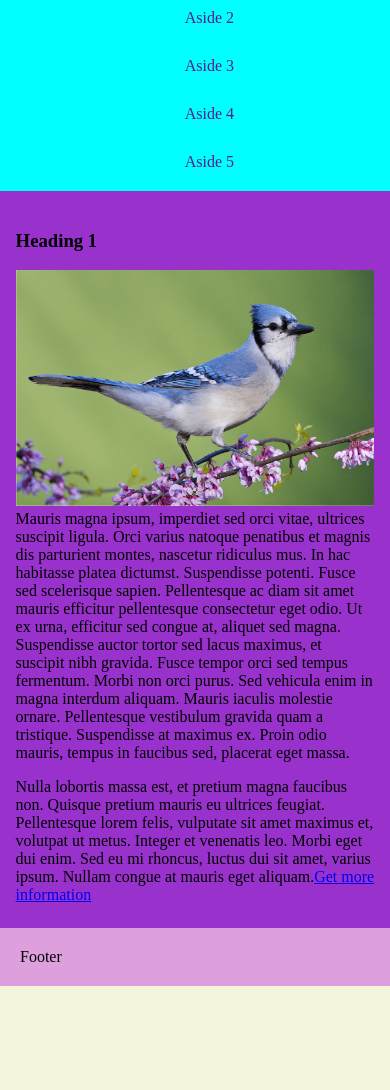
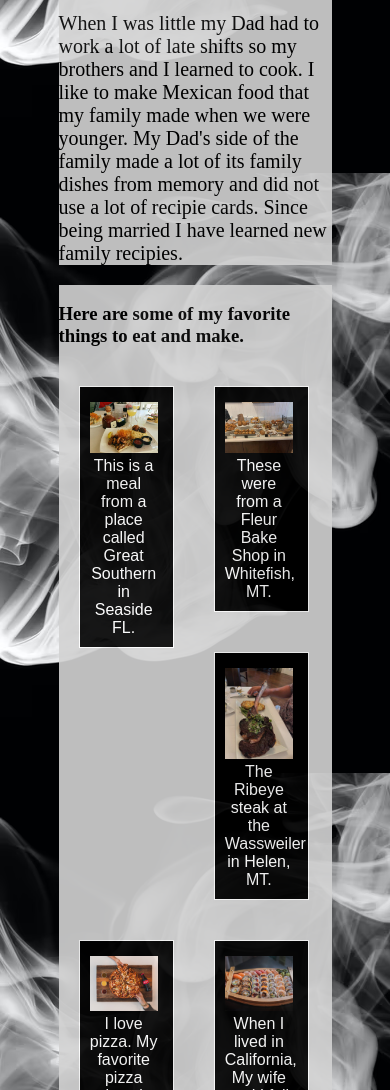
Before and after one commit to patricktnavarro/patricktnavarro.github.io, a website: page finalproject/food.html in a window 390 px wide. Shown: the part 427-1517 px from the top of the page. Before the commit the page ends 1413 px from the top, so only its background shows below. Drawn offline with nearby package versions, Linux system fonts and the light colour scheme.

Commit message:
Add files via upload

```diff
--- a/finalproject/food.css
+++ b/finalproject/food.css
@@ -1,24 +1,20 @@
 body {
   margin: 0;
   padding: 0;
-}
-
-#wrap {
-  width: 70%;
-  margin: 0 auto;
+  background-image:url(smoke.jpg);
 }
 
 header {
-  background-color: blue;
-  padding: 30px;
-  text-align: center;
-  color: white;
+  background-color: lightgrey;
+  opacity: 0.9;
+  font-size: 20px;
 }
-
 nav {
-  background-color: red;
+  background-color: lightgrey;
+  opacity: 0.9;
   padding: 19px;
   text-align: center;
+  border-style: solid;
 }
 
 nav li {
@@ -30,125 +26,58 @@ nav ul {
 }
 
 nav a {
-  color: white;
+  font-size: 35px;
+  color: black;
   text-decoration: none;
   padding: 20px;
 }
 
-nav a:hover {
-  background-color: maroon;
+section {
+  background-color: lightgrey;
+  opacity: 0.9;
 }
 
-section {
-  background-color: aqua;
+body#spring {
+  background-color: green;
+}
+#wrap {
+  width: 70%;
+  margin: 0 auto;
+}
+
+body#spring article
+{
+  background-color: lightgreen;
+}
+
+#spring figcaption {
+
+}
+article {
+
   overflow: auto;
 }
 
-aside {
-  width: 28%;
-  float:left;
-  /*padding: 4%;*/
+figure {
+  background-color: black;
+  width: 25%;
+  text-align: center;
+  padding: 15px 15px 10px 10px;
+  border: 1px solid white;
+  float: left;
+  margin: 20px;
 }
 
-aside li {
-  list-style-type: none;
-  margin: 10px 0;
-}
-
-aside ul {
-  margin: 0;
-  padding: 0;
-}
-
-aside a {
-  padding: 10px 0 10px 30px;
-  text-decoration: none;
-  display: inline-block;
+Figure img {
   width: 100%;
 }
 
-aside a:hover {
-  background-color: blue;
+figcaption {
   color: white;
-}
-
-article {
-  width: 64%;
-  background-color: darkorchid;
-  float: right;
-  padding: 0 4% 2% 4%;
+  font-family: Arial, sans-serif;
 }
 
 footer {
-  background-color: plum;
-  padding: 20px;
+  font-size: 20px;
+  color: white;
 }
-
-.bird {
-  width: 30%;
-  float: right;
-  margin: 0 0 20px 20px;
-}
-
-@media only screen and (max-width:600px) {
-
- body {
-   background-color: beige;
- }
-
- #wrap {
-   width: 100%;
- }
-
- nav {
-   padding:0;
- }
-
-nav a {
-  display: block;
-  width: 100%;
-  padding: 20px 0;
-}
-
-nav li, nav ul {
-  margin:0;
-  padding:0;
-}
-
-aside, article {
-  width: 92%;
-  float:none;
-}
-
-aside a {
-  text-align: center;
-}
-
-aside ul {
-  margin:0;
-}
-
-article {
-  padding-top: 20px;
-}
-
-.bird {
-  width: 100%;
-  margin: 0px;
-  float: none;
-}
-
-}
-
-@media only screen and (min-width:601px) and (max-width:980px) {
-#wrap {
-  width: 85%;
-}
-
-nav li {
-  display: block;
-}
-.bird {
-  width: 50%;
-}
-}
--- a/finalproject/food.html
+++ b/finalproject/food.html
@@ -4,18 +4,13 @@
     <meta charset="utf-8">
     <title>Food</title>
     <link rel="stylesheet" href="reveal.css">
-    <link href="Food.css" rel="stylesheet" type="text/css">
+    <link href="food.css" rel="stylesheet" type="text/css">
     <script type="text/javascript" src="http://code.jquery.com/jquery-1.6.min.js"></script>
 		<script type="text/javascript" src="jquery.reveal.js"></script>
-    <!-- Global site tag (gtag.js) - Google Analytics -->
 
   </head>
   <body>
-    <div id="wrap" data-in="">
-    <header>
-      Header
-    </header>
-
+    <div id="wrap">
       <nav>
         <ul>
           <li><a href="thingsilove.html">Home</a></li>
@@ -25,25 +20,46 @@
           <li><a href="food.html">Food</a></li>
         </ul>
       </nav>
+    <header>
+      <h1>This page is dedicated to my love of food.</h1>
+      <p>When I was little my Dad had to work a lot of late shifts so my brothers and I learned to cook. I like to make Mexican food that my family made when we were younger. My Dad's side of the family made a lot of its family dishes from memory and did not use a lot of recipie cards. Since being married I have learned new family recipies.</p>
+    </header>
 
     <section>
-      <aside>
+      <article>
+        <h1>Here are some of my favorite things to eat and make.</h1>
+          <article>
+            <figure>
+              <img src="gritsayaya.jpg">
+              <figcaption>This is a meal from a place called Great Southern in Seaside FL.</figcaption>
+            </figure>
 
-        <ul>
-          <li><a href="">Aside 1</a></li>
-          <li><a href="">Aside 2</a></li>
-          <li><a href="">Aside 3</a></li>
-          <li><a href="">Aside 4</a></li>
-          <li><a href="">Aside 5</a></li>
-        </ul>
+            <figure>
+              <img src="pastry.jpg">
+              <figcaption>These were from a Fleur Bake Shop in Whitefish, MT.</figcaption>
+            </figure>
 
-      </aside>
-      <article>
-        <h1>Heading 1</h1>
+            <figure>
+              <img src="tomohawk.jpg">
+              <figcaption>The Ribeye steak at the Wassweiler in Helen, MT.</figcaption>
+            </figure>
 
-        <p><a href="#" class="big-link" data-reveal-id="myModal" data-animation="fade"><img src="bird.png" class="bird"></a>Mauris magna ipsum, imperdiet sed orci vitae, ultrices suscipit ligula. Orci varius natoque penatibus et magnis dis parturient montes, nascetur ridiculus mus. In hac habitasse platea dictumst. Suspendisse potenti. Fusce sed scelerisque sapien. Pellentesque ac diam sit amet mauris efficitur pellentesque consectetur eget odio. Ut ex urna, efficitur sed congue at, aliquet sed magna. Suspendisse auctor tortor sed lacus maximus, et suscipit nibh gravida. Fusce tempor orci sed tempus fermentum. Morbi non orci purus. Sed vehicula enim in magna interdum aliquam. Mauris iaculis molestie ornare. Pellentesque vestibulum gravida quam a tristique. Suspendisse at maximus ex. Proin odio mauris, tempus in faucibus sed, placerat eget massa.</p>
+            <figure>
+              <img src="pizza.jpg">
+              <figcaption>I love pizza. My favorite pizza place is probably Pizza Hut.</figcaption>
+            </figure>
 
-        <p>Nulla lobortis massa est, et pretium magna faucibus non. Quisque pretium mauris eu ultrices feugiat. Pellentesque lorem felis, vulputate sit amet maximus et, volutpat ut metus. Integer et venenatis leo. Morbi eget dui enim. Sed eu mi rhoncus, luctus dui sit amet, varius ipsum. Nullam congue at mauris eget aliquam.<a href="#" class="big-link" data-reveal-id="myModal2" data-animation="fade">Get more information</a></p>
+            <figure>
+              <img src="sushi.jpg">
+              <figcaption>When I lived in California, My wife and I fell in love with sushi. Unfortunately we have not been able to find really, really good sushi here in Montana.</figcaption>
+            </figure>
+
+            <figure>
+              <img src="bbq.jpg">
+              <figcaption>I also really love bbq. I have recently become very infactuated with bbq-ing food and want to get seriously into smoking meats.</figcaption>
+            </figure>
+          </article>
+        </section>
 
         <div id="myModal" class="reveal-modal">
           <h1>Blue Jay</h1>
@@ -61,7 +77,7 @@
     </section>
 
     <footer>
-      Footer
+      <h1>The main thing is that I love food and see it passed to my son as he is not a picky eater at all.</h1>
     </footer>
   </div><!--Close wrap-->
   </body>
```
Also changed, not shown: finalproject/bbq.jpg (added), finalproject/pizza.jpg (added), finalproject/smoke.jpg (added), finalproject/sushi.jpg (added). Lines whose indentation alone changed are shown as unchanged.
